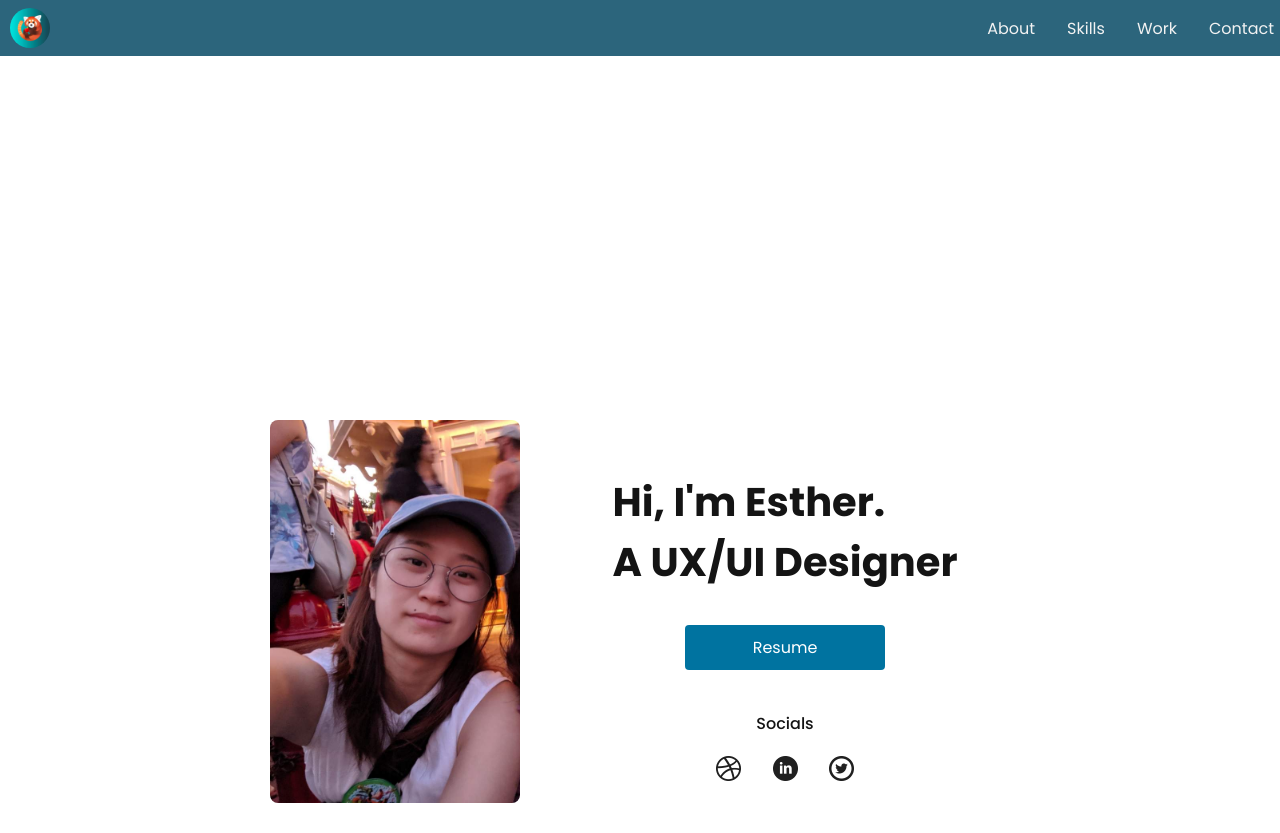
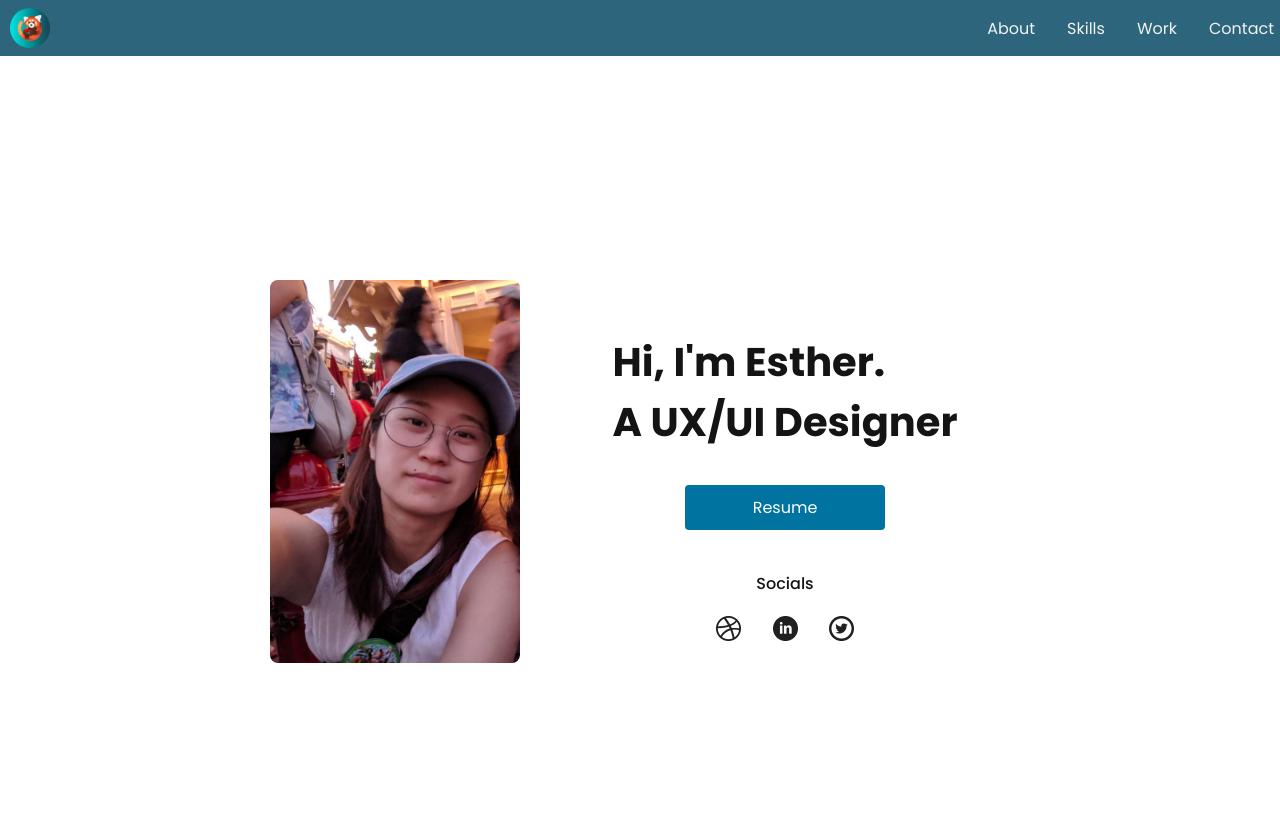
Before and after one commit to elim0201/UX_UI_HW_19, a plain HTML site: page index.html in a window 1280 px wide. Shown: the top 833 px of the page. Drawn offline with nearby package versions, Linux system fonts and the light colour scheme.

Commit message:
size update

```diff
--- a/css/index.css
+++ b/css/index.css
@@ -39,7 +39,7 @@ body {
 /**About Section**/
 
 #aboutMe {
-    height: 1080px;
+    height: 800px;
     display: flex;
     justify-content: center;
 }
```
